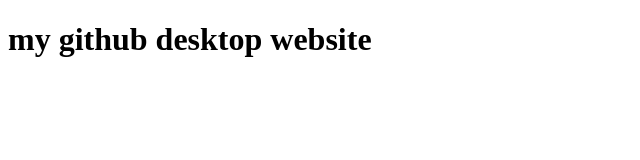
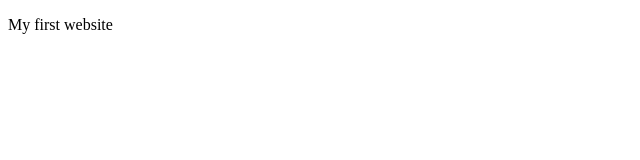
Before and after one commit to Hadika25/my-first-website, a plain HTML site: page index.html in a window 1280 px wide. Shown: the whole page, without its empty margins (0-640 px from the left). Drawn offline with Linux system fonts and the light colour scheme.

Commit message:
github website added

```diff
--- a/index.html
+++ b/index.html
@@ -7,7 +7,6 @@
     <title>Document</title>
 </head>
 <body>
-     <h1>my github desktop website</h1>
-
+    <p>My first website</p>
 </body>
 </html>
--- /dev/null
+++ b/stylee.css
@@ -0,0 +1,3 @@
+body{
+    background-color: bisque;
+}
```
